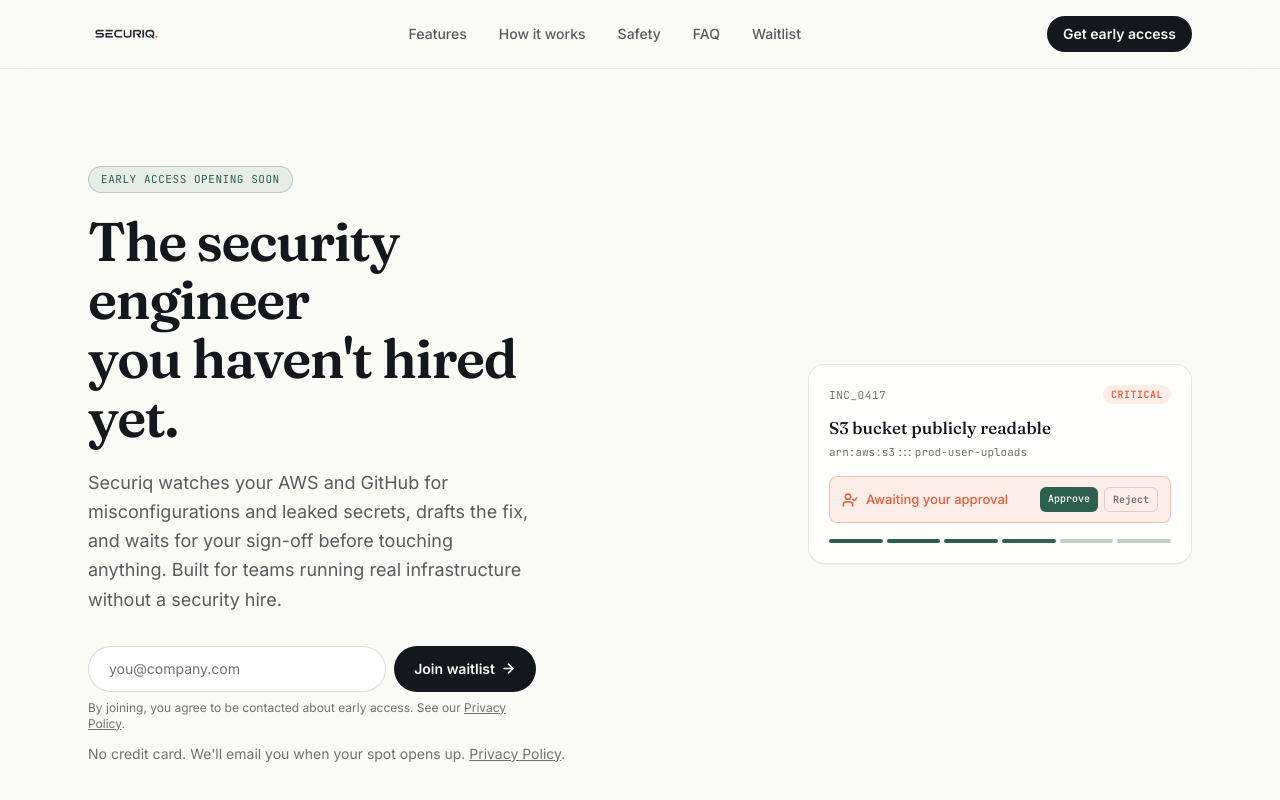
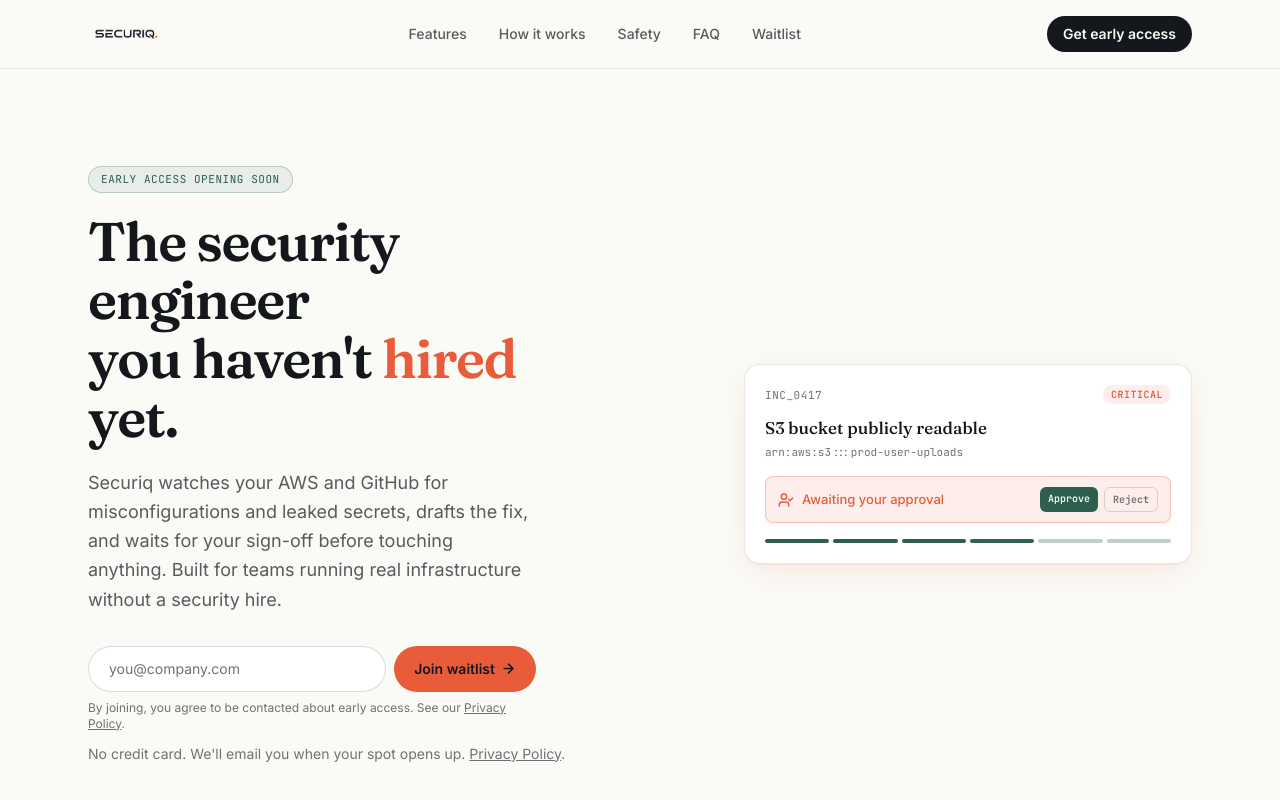
Before and after one commit to erharsh237/securiq, a React (Vite) app: page / in a window 1280 px wide. Shown: the top 800 px of the page. Built offline with nearby package versions, Linux system fonts and the light colour scheme.

Commit message:
Add hero illustration, punch up coral accent usage, enlarge incident card

```diff
--- a/src/components/Hero.tsx
+++ b/src/components/Hero.tsx
@@ -1,4 +1,5 @@
 import { Link } from "react-router-dom";
+import { HeroIllustration } from "./HeroIllustration";
 import { IncidentLifecycleCard } from "./IncidentLifecycleCard";
 import { WaitlistForm } from "./WaitlistForm";
 
@@ -14,7 +15,7 @@ export function Hero() {
           <h1 className="mt-5 font-display text-[2.75rem] font-semibold leading-[1.08] tracking-tight text-ink md:text-[3.4rem]">
             The security engineer
             <br />
-            you haven't hired yet.
+            you haven't <span className="text-coral">hired</span> yet.
           </h1>
 
           <p className="mt-5 max-w-md text-lg leading-relaxed text-ink/70">
@@ -36,7 +37,10 @@ export function Hero() {
           </div>
         </div>
 
-        <div className="flex justify-center md:justify-end">
+        <div className="relative flex justify-center md:justify-end">
+          <div className="pointer-events-none absolute inset-0 -z-10 flex items-center justify-center opacity-90">
+            <HeroIllustration />
+          </div>
           <IncidentLifecycleCard />
         </div>
       </div>
--- /dev/null
+++ b/src/components/HeroIllustration.tsx
@@ -0,0 +1,99 @@
+export function HeroIllustration() {
+  return (
+    <svg
+      viewBox="0 0 520 460"
+      fill="none"
+      xmlns="http://www.w3.org/2000/svg"
+      className="h-auto w-full max-w-md"
+      role="img"
+      aria-label="Illustration of connected cloud resources being monitored, with one flagged issue highlighted"
+    >
+      {/* connective lines between nodes */}
+      <g stroke="var(--color-sage-dark)" strokeWidth="1.5">
+        <line x1="260" y1="230" x2="110" y2="120" />
+        <line x1="260" y1="230" x2="400" y2="110" />
+        <line x1="260" y1="230" x2="90" y2="300" />
+        <line x1="260" y1="230" x2="410" y2="310" />
+        <line x1="260" y1="230" x2="260" y2="380" />
+        <line x1="110" y1="120" x2="90" y2="300" />
+        <line x1="400" y1="110" x2="410" y2="310" />
+      </g>
+
+      {/* scanning ring around the flagged node */}
+      <circle
+        cx="400"
+        cy="110"
+        r="34"
+        stroke="var(--color-pine)"
+        strokeWidth="1.5"
+        strokeDasharray="4 5"
+        opacity="0.6"
+      >
+        <animateTransform
+          attributeName="transform"
+          type="rotate"
+          from="0 400 110"
+          to="360 400 110"
+          dur="12s"
+          repeatCount="indefinite"
+        />
+      </circle>
+
+      {/* peripheral nodes (healthy resources) */}
+      {[
+        { cx: 110, cy: 120, label: "IAM" },
+        { cx: 90, cy: 300, label: "S3" },
+        { cx: 410, cy: 310, label: "VPC" },
+        { cx: 260, cy: 380, label: "GH" },
+      ].map((node) => (
+        <g key={node.label}>
+          <circle
+            cx={node.cx}
+            cy={node.cy}
+            r="26"
+            fill="var(--color-paper)"
+            stroke="var(--color-sage-dark)"
+            strokeWidth="1.5"
+          />
+          <text
+            x={node.cx}
+            y={node.cy + 4}
+            textAnchor="middle"
+            fontFamily="var(--font-mono)"
+            fontSize="10"
+            fontWeight="600"
+            fill="var(--color-muted)"
+            letterSpacing="0.05em"
+          >
+            {node.label}
+          </text>
+        </g>
+      ))}
+
+      {/* flagged node (the detected issue) */}
+      <circle cx="400" cy="110" r="26" fill="var(--color-coral)" opacity="0.12" />
+      <circle cx="400" cy="110" r="20" fill="var(--color-coral)" />
+      <path
+        d="M400 100v9M400 114v2"
+        stroke="var(--color-paper)"
+        strokeWidth="2.5"
+        strokeLinecap="round"
+      />
+
+      {/* center node (Securiq, the hub) */}
+      <circle cx="260" cy="230" r="46" fill="var(--color-pine)" />
+      <circle cx="260" cy="230" r="46" fill="var(--color-pine-dark)" opacity="0.15" />
+      <path
+        d="M260 208c-12 0-22 6-22 6v16c0 14 9 22 22 26 13-4 22-12 22-26v-16s-10-6-22-6Z"
+        fill="var(--color-paper)"
+      />
+      <path
+        d="m251 231 6 6 12-13"
+        stroke="var(--color-pine)"
+        strokeWidth="2.5"
+        strokeLinecap="round"
+        strokeLinejoin="round"
+      />
+    </svg>
+  );
+}
--- a/src/components/IncidentLifecycleCard.tsx
+++ b/src/components/IncidentLifecycleCard.tsx
@@ -31,7 +31,7 @@ export function IncidentLifecycleCard() {
   const isApproval = stage.key === "approval";
 
   return (
-    <div className="w-full max-w-sm rounded-2xl border border-ink/10 bg-white/70 p-5 shadow-[0_1px_0_rgba(20,23,28,0.04)] backdrop-blur-sm">
+    <div className="w-full max-w-md rounded-2xl border border-ink/10 bg-white/90 p-5 shadow-[0_8px_30px_-8px_rgba(232,92,58,0.18),0_1px_0_rgba(20,23,28,0.04)] backdrop-blur-sm">
       <div className="flex items-center justify-between">
         <span className="font-mono text-[11px] uppercase tracking-wider text-muted">
           inc_0417
--- a/src/components/WaitlistForm.tsx
+++ b/src/components/WaitlistForm.tsx
@@ -37,7 +37,7 @@ export function WaitlistForm({ variant = "default" }: { variant?: "default" | "c
         <button
           type="submit"
           disabled={status === "submitting"}
-          className="flex flex-shrink-0 items-center gap-1.5 rounded-full bg-ink px-5 py-3 text-sm font-semibold text-paper transition-colors hover:bg-pine-dark disabled:opacity-60"
+          className="flex flex-shrink-0 items-center gap-1.5 rounded-full bg-coral px-5 py-3 text-sm font-semibold text-ink transition-colors hover:bg-coral/90 disabled:opacity-60"
         >
           {status === "submitting" ? "Joining…" : "Join waitlist"}
           {status !== "submitting" && <ArrowRight size={15} strokeWidth={2.5} />}
```
